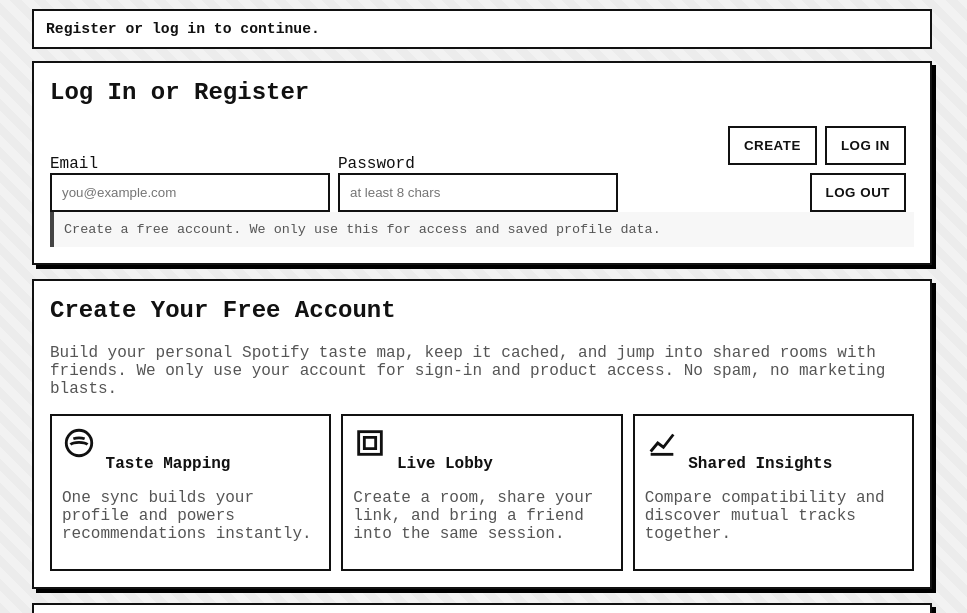
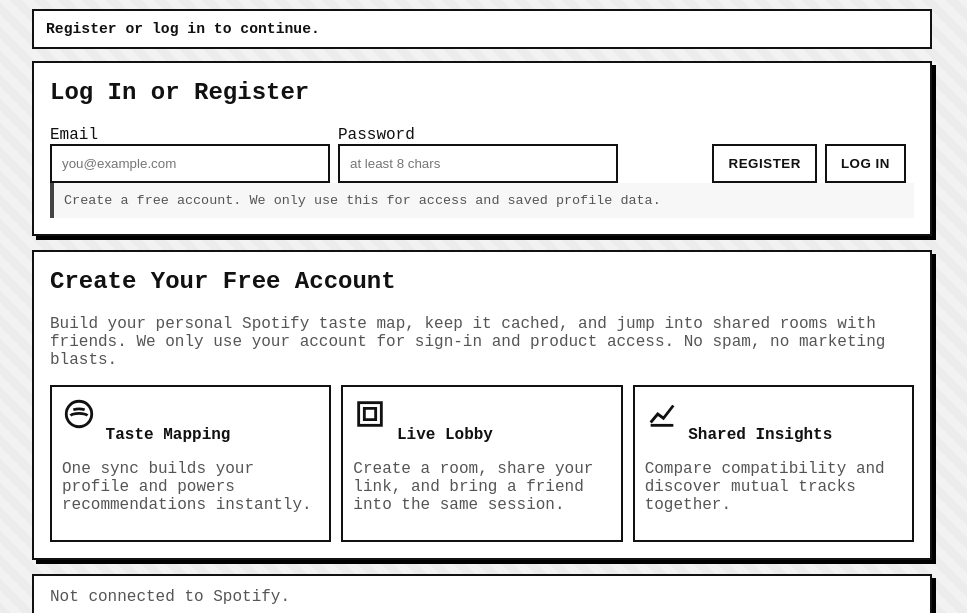
Before and after one commit to jas-m-evans/wave2vector-spotify-live, a website with bundled scripts: page public/index.html in a window 1280 px wide. Shown: the part 180-793 px from the top of the page, without its empty margins (158-1125 px from the left). Built offline with nearby package versions, Linux system fonts and the light colour scheme; files whose address does not match are found by name.

Commit message:
feat: update account actions UI for clarity and manage logout button visibility

```diff
--- a/public/app.js
+++ b/public/app.js
@@ -550,12 +550,14 @@ function renderAccountStatus(payload) {
   }
   if (!payload?.authenticated || !payload?.account) {
     currentAccount = null;
+    accountLogoutBtn?.classList.add("hidden");
     accountStatusEl.textContent = "Register or log in to continue.";
     setGlobalAccountBanner(null);
     setFeatureGate(true);
     return;
   }
   currentAccount = payload.account;
+  accountLogoutBtn?.classList.remove("hidden");
   const cached = payload.account.hasCachedProfile ? "cached profile ready" : "no cached profile yet";
   const name = payload.account.displayName || payload.account.username || payload.account.email;
   accountStatusEl.textContent = `Welcome ${name} (${cached})`;
--- a/public/index.html
+++ b/public/index.html
@@ -633,9 +633,9 @@
               <input id="account-password" type="password" placeholder="at least 8 chars" />
             </label>
             <div class="account-actions">
-              <button id="account-register">Create</button>
+              <button id="account-register">Register</button>
               <button id="account-login">Log In</button>
-              <button id="account-logout">Log Out</button>
+              <button id="account-logout" class="hidden">Log Out</button>
             </div>
           </div>
           <div id="account-status" class="helper-note muted">Create a free account. We only use this for access and saved profile data.</div>
```
